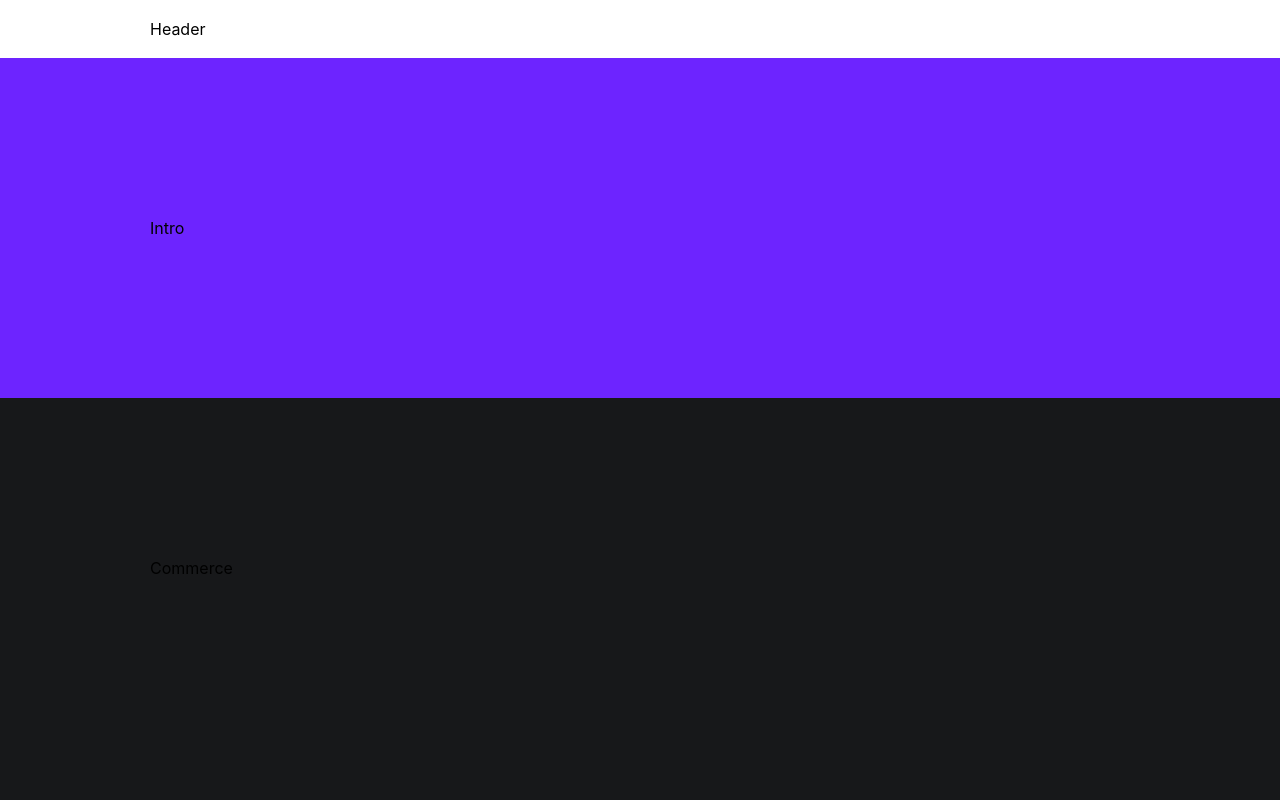
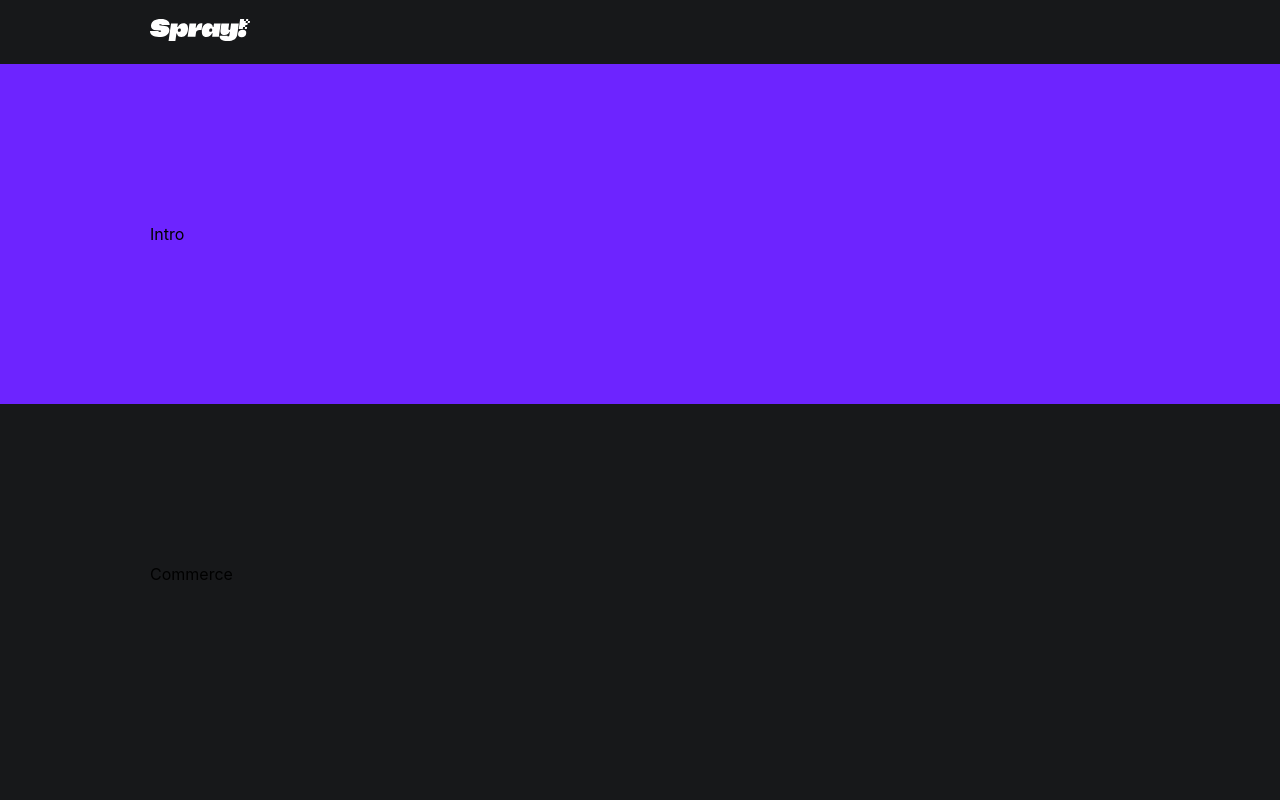
Before and after one commit to indentcorp/spray-vreview-landing-frontend, a Next.js app: page / in a window 1280 px wide. Shown: the top 800 px of the page. Built offline with nearby package versions, Linux system fonts and the light colour scheme.

Commit message:
Header 컴포넌트 구현

```diff
--- a/components/Header.tsx
+++ b/components/Header.tsx
@@ -1,3 +1,4 @@
+import { SemanticColors } from '@/theme/Colors'
 import React from 'react'
 import styled from 'styled-components'
 
@@ -5,13 +6,15 @@ export const Header = () => {
   return (
     <Container>
       <Content>
-        <Text>Header</Text>
+        <Logo src="/assets/logo.svg" />
       </Content>
     </Container>
   )
 }
 
-const Container = styled.div``
+const Container = styled.div`
+  background-color: ${SemanticColors.background};
+`
 
 const Content = styled.div`
   padding: 19px 0px;
@@ -22,4 +25,4 @@ const Content = styled.div`
   }
 `
 
-const Text = styled.p``
+const Logo = styled.img``
```
